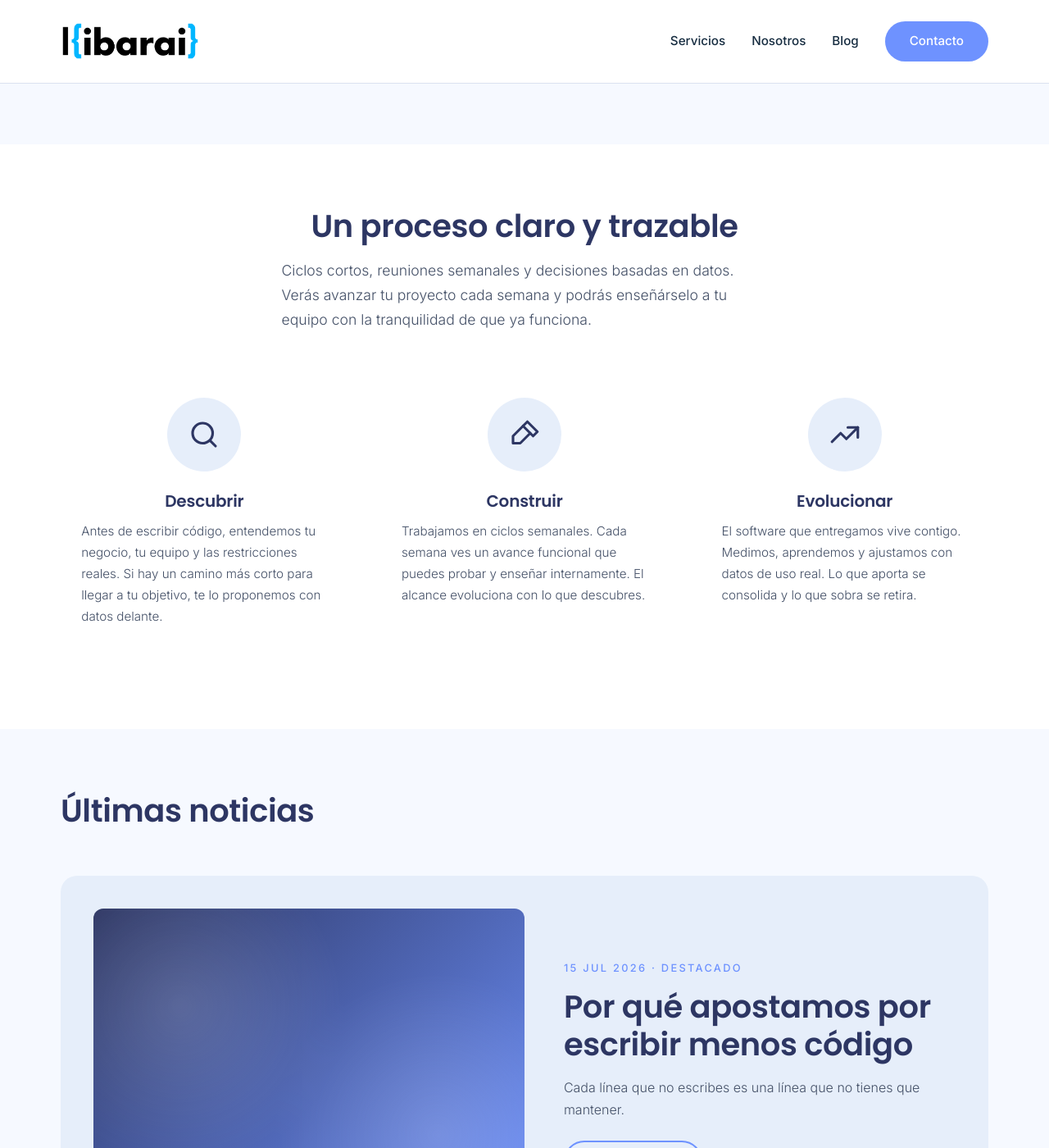
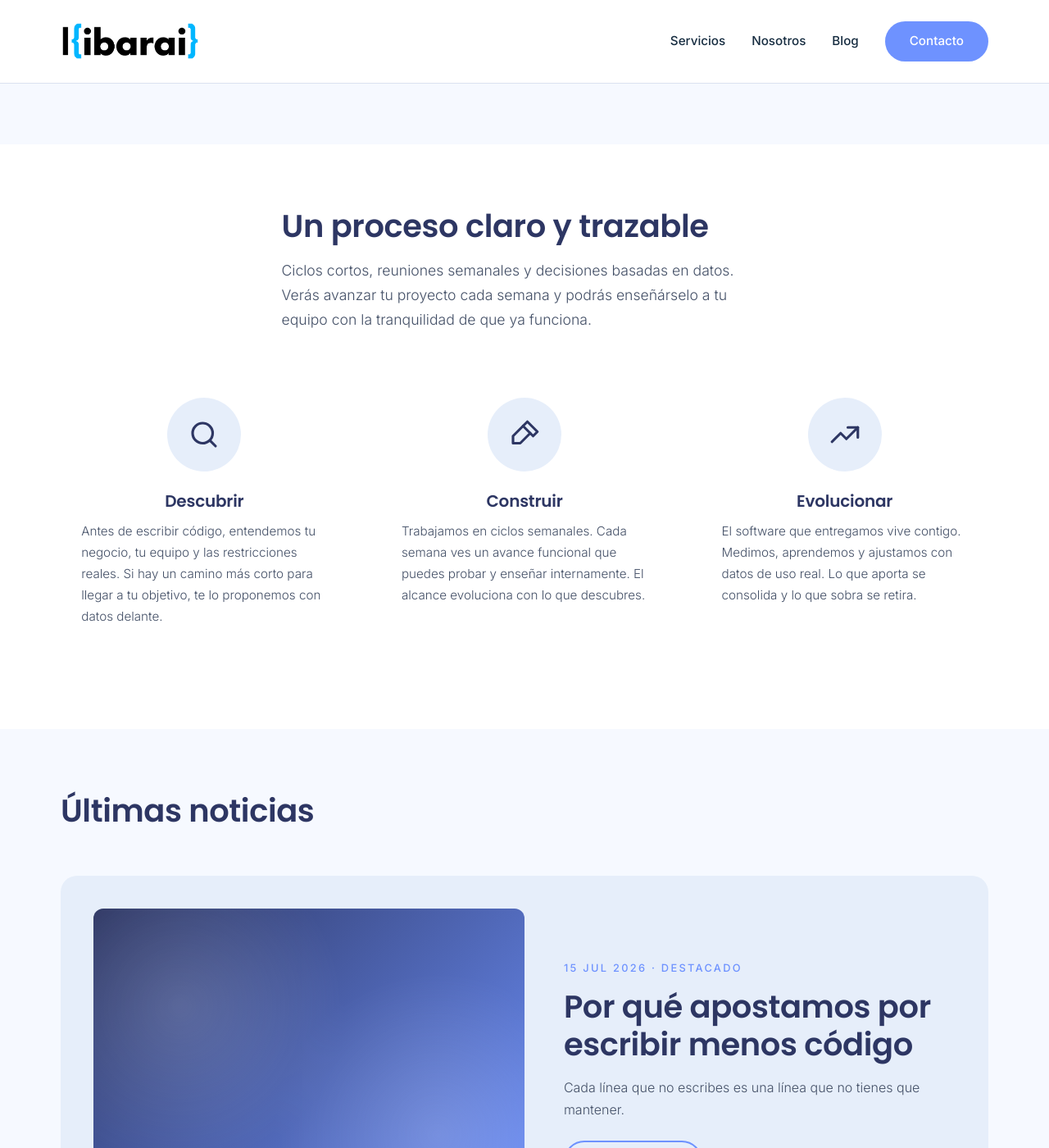
Before and after one commit to Kibarai/Home, a Jekyll site: the page built from index.html, in a window 1280 px wide and 1400 px high, scrolled down 1621 px. Shown: the whole window at 82% size. Built offline with Jekyll 4.4.1, drawn with Linux system fonts in a browser that asks for light colours.

Commit message:
Left-align titles inside centered blocks
With the paragraph text hugging the left edge, the h1/h2 above it
was floating centered and misaligned with the block. Switch
page-header and section-heading to text-align:left so the title
and body share the same left edge — the block itself stays centered
via max-width + auto margins.

Co-Authored-By: Claude Opus 4.7 (1M context) <noreply@anthropic.com>

```diff
--- a/assets/css/main.css
+++ b/assets/css/main.css
@@ -137,7 +137,7 @@ section { padding: clamp(3.5rem, 6vw, 5.5rem) 0; }
 }
 .section-heading h2 { margin: 0; }
 .section-heading .lede {
-  font-size: 1.1rem; color: var(--ink-soft); margin-top: 1rem; font-weight: 300; text-align: left;
+  font-size: 1.1rem; color: var(--ink-soft); margin-top: 1rem; font-weight: 300;
 }
 
 /* Icon module — "Why Us" style (heading left, cards right with icon + text) */
@@ -294,10 +294,9 @@ section { padding: clamp(3.5rem, 6vw, 5.5rem) 0; }
 
 /* Page (services list, generic pages) */
 .page { padding: clamp(3rem, 6vw, 5rem) 0; }
-.page-header { text-align: center; margin: 0 auto 3rem; max-width: 60ch; }
-.page-header .caption { justify-content: center; }
+.page-header { text-align: left; margin: 0 auto 3rem; max-width: 60ch; }
 .page-header h1 { margin-bottom: .8rem; }
-.page-header .lede { font-size: 1.15rem; color: var(--ink-soft); font-weight: 300; text-align: left; }
+.page-header .lede { font-size: 1.15rem; color: var(--ink-soft); font-weight: 300; }
 
 /* Prose */
 .prose { max-width: 68ch; margin: 0 auto; font-size: 1.05rem; color: var(--ink); }
--- a/index.html
+++ b/index.html
@@ -54,7 +54,7 @@ title: Kibarai — Consultoría, software a medida y desarrollos con IA
 <!-- Proceso (3-col) -->
 <section>
   <div class="container">
-    <div class="section-heading" style="text-align:center;margin-left:auto;margin-right:auto">
+    <div class="section-heading" style="margin-left:auto;margin-right:auto">
       <h2>{{ s.process.title }}</h2>
       <p class="lede">{{ s.process.subtitle }}</p>
     </div>
```
